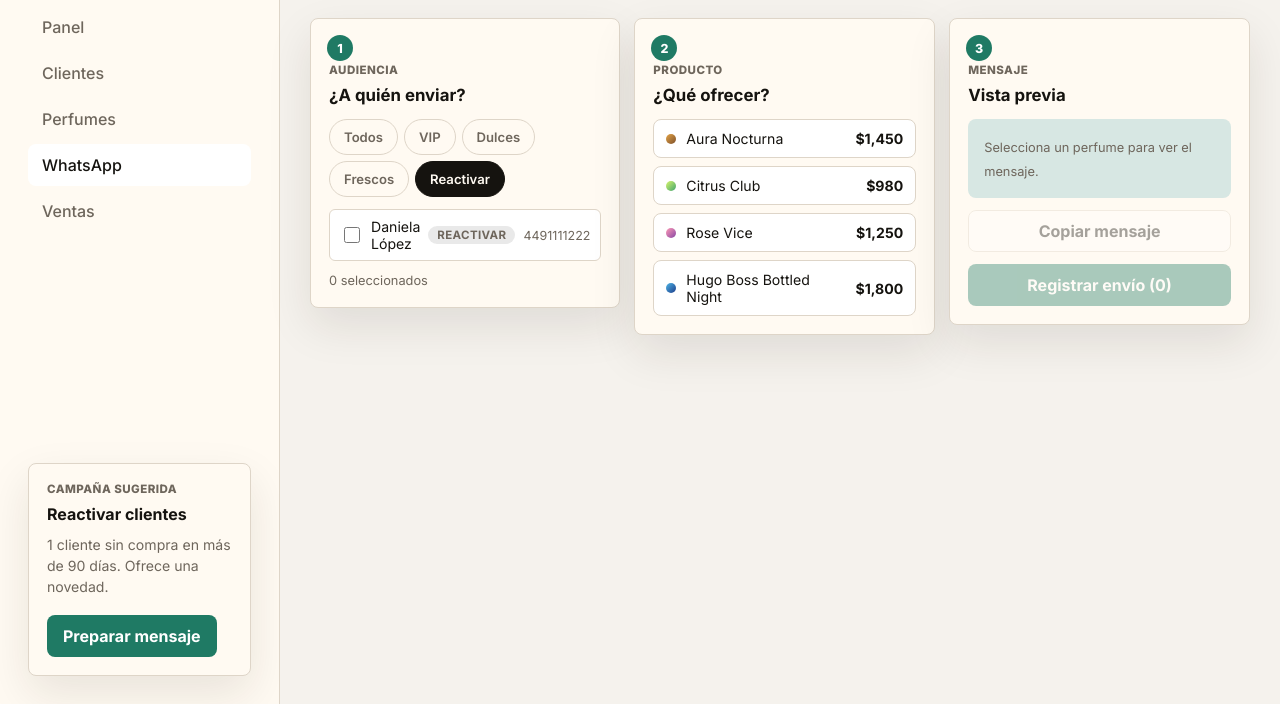
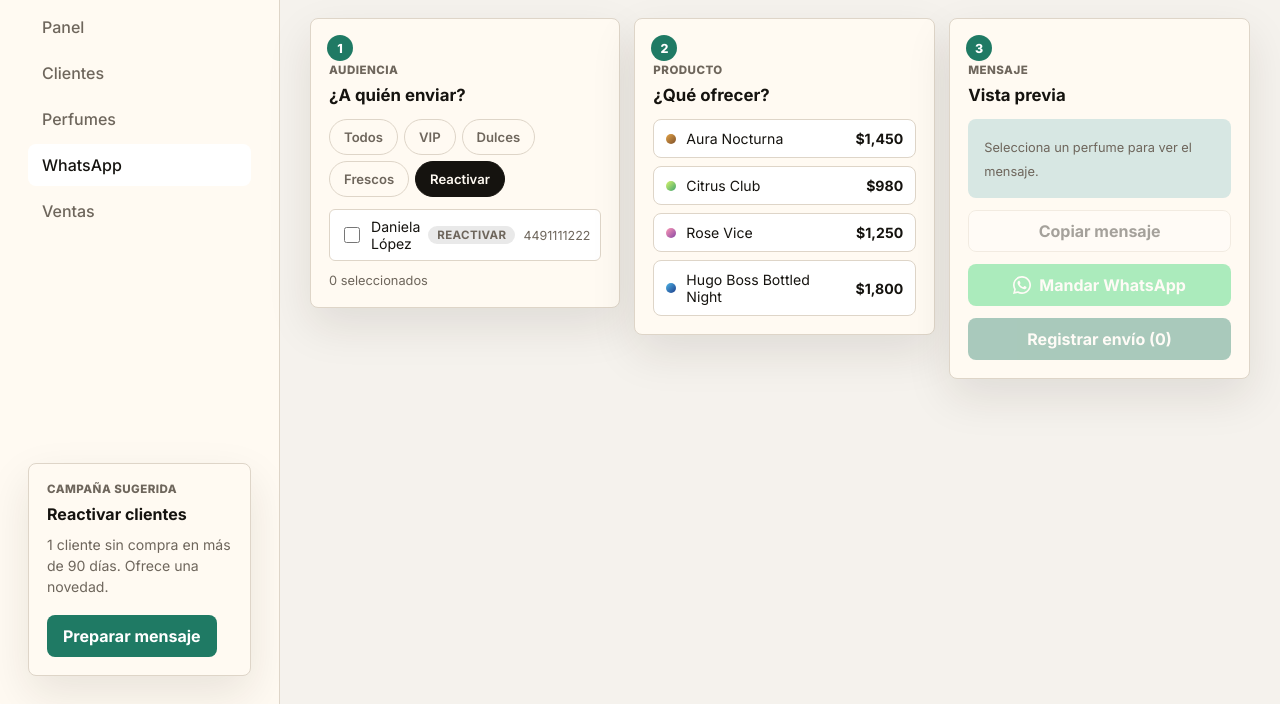
Before and after one commit to jcvzamarripa/CRM-streetculto, a plain HTML site: page index.html in a window 1280 px wide. Both pictures are taken after a click on the button "Preparar mensaje". Shown: the part 96-800 px from the top of the page. Drawn offline with Linux system fonts and the light colour scheme.

Commit message:
feat: boton Mandar WhatsApp abre chat directo con mensaje
Abre wa.me/52{telefono}?text={mensaje} en nueva pestana por cada
cliente seleccionado. Si son varios se abren con 400ms de separacion
para evitar bloqueo de popups. Boton verde con icono de WhatsApp,
deshabilitado hasta que haya cliente y perfume seleccionados.

Co-Authored-By: Claude Sonnet 4.6 <noreply@anthropic.com>

```diff
--- a/app.js
+++ b/app.js
@@ -540,6 +540,12 @@ function renderWhatsapp() {
             : ''}
           <div class="chat-bubble" id="wa-bubble">${buildPreview(visibleClients, selectedPerfume)}</div>
           <button class="ghost-button wide" id="wa-copy" ${hasBoth ? '' : 'disabled'}>Copiar mensaje</button>
+          <button class="wa-open-btn wide" id="wa-open" ${hasBoth ? '' : 'disabled'}>
+            <span class="wa-icon">
+              <svg width="18" height="18" viewBox="0 0 24 24" fill="currentColor"><path d="M17.472 14.382c-.297-.149-1.758-.867-2.03-.967-.273-.099-.471-.148-.67.15-.197.297-.767.966-.94 1.164-.173.199-.347.223-.644.075-.297-.15-1.255-.463-2.39-1.475-.883-.788-1.48-1.761-1.653-2.059-.173-.297-.018-.458.13-.606.134-.133.298-.347.446-.52.149-.174.198-.298.298-.497.099-.198.05-.371-.025-.52-.075-.149-.669-1.612-.916-2.207-.242-.579-.487-.5-.669-.51-.173-.008-.371-.01-.57-.01-.198 0-.52.074-.792.372-.272.297-1.04 1.016-1.04 2.479 0 1.462 1.065 2.875 1.213 3.074.149.198 2.096 3.2 5.077 4.487.709.306 1.262.489 1.694.625.712.227 1.36.195 1.871.118.571-.085 1.758-.719 2.006-1.413.248-.694.248-1.289.173-1.413-.074-.124-.272-.198-.57-.347z"/><path d="M12 0C5.373 0 0 5.373 0 12c0 2.124.554 4.122 1.526 5.862L0 24l6.293-1.494A11.94 11.94 0 0012 24c6.627 0 12-5.373 12-12S18.627 0 12 0zm0 21.818a9.817 9.817 0 01-5.003-1.371l-.36-.213-3.733.885.936-3.618-.234-.372A9.817 9.817 0 012.182 12C2.182 6.57 6.57 2.182 12 2.182S21.818 6.57 21.818 12 17.43 21.818 12 21.818z"/></svg>
+            </span>
+            Mandar WhatsApp
+          </button>
           <button class="primary-button wide" id="wa-send" ${hasBoth ? '' : 'disabled'}>
             Registrar envío (${wa.selected.length})
           </button>
@@ -560,6 +566,7 @@ function renderWhatsapp() {
     el.querySelector('#wa-send').disabled = !hb;
     el.querySelector('#wa-send').textContent = `Registrar envío (${wa.selected.length})`;
     el.querySelector('#wa-copy').disabled = !hb;
+    el.querySelector('#wa-open').disabled = !hb;
     refreshBubble(el, visibleClients);
   }));
 
@@ -570,8 +577,22 @@ function renderWhatsapp() {
     const hb = wa.selected.length > 0 && !!wa.perfumeId;
     el.querySelector('#wa-send').disabled = !hb;
     el.querySelector('#wa-copy').disabled = !hb;
+    el.querySelector('#wa-open').disabled = !hb;
     refreshBubble(el, visibleClients);
   }));
+
+  // Mandar WhatsApp
+  el.querySelector('#wa-open').addEventListener('click', () => {
+    const perf = state.perfumes.find(p => p.id === wa.perfumeId);
+    if (!perf) return;
+    wa.selected.forEach((cid, i) => {
+      const client = state.clients.find(c => c.id === cid);
+      if (!client) return;
+      const msg  = buildPlainMessage(client.name.split(' ')[0], perf);
+      const url  = `https://wa.me/52${client.phone}?text=${encodeURIComponent(msg)}`;
+      setTimeout(() => window.open(url, '_blank'), i * 400);
+    });
+  });
 
   // Copy
   el.querySelector('#wa-copy').addEventListener('click', () => {
--- a/styles.css
+++ b/styles.css
@@ -300,6 +300,29 @@ h1 {
 }
 
 .wide { width: 100%; }
+
+.wa-open-btn {
+  display: flex;
+  align-items: center;
+  justify-content: center;
+  gap: 8px;
+  min-height: 42px;
+  border: 0;
+  border-radius: 8px;
+  background: #25d366;
+  color: #fff;
+  font: inherit;
+  font-weight: 700;
+  cursor: pointer;
+  transition: opacity 150ms;
+}
+
+.wa-open-btn:hover { opacity: 0.88; }
+.wa-open-btn:disabled { opacity: 0.38; cursor: not-allowed; }
+
+.theme-neon .wa-open-btn { box-shadow: 0 0 22px rgba(37, 211, 102, 0.3); }
+
+.wa-icon { display: flex; align-items: center; }
 
 /* ── PHONE PREVIEW ──────────────────────────────────────── */
 .phone-preview { display: grid; gap: 12px; }
```
